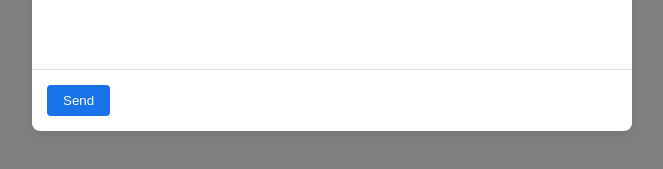
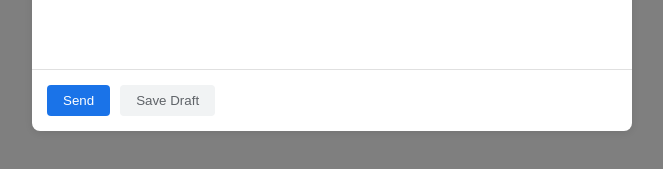
Before and after one commit to nachofalchi/chat-app, a React (Create React App) app in the folder client/: page /compose in a window 1280 px wide. Shown: the part 505-674 px from the top of the page, without its empty margins (308-971 px from the left). Built offline with nearby package versions, Linux system fonts and the light colour scheme.

Commit message:
Add save draft functionality and update UI for composing emails

```diff
--- a/client/src/components/ComposeEmail.css
+++ b/client/src/components/ComposeEmail.css
@@ -48,6 +48,17 @@
     padding: 15px;
     display: flex;
     justify-content: flex-start;
+    display: flex;
+    gap: 10px;
+}
+
+.draft-button {
+    background: #f1f3f4;
+    color: #5f6368;
+}
+
+.draft-button:hover {
+    background: #e8eaed;
 }
 
 .error-message {
--- a/client/src/components/ComposeEmail.jsx
+++ b/client/src/components/ComposeEmail.jsx
@@ -2,7 +2,7 @@
 import React, { useState } from 'react';
 import './ComposeEmail.css';
 
-export const ComposeEmail = ({ onClose, onSend }) => {
+export const ComposeEmail = ({ onClose, onSend, onSaveDraft }) => {
     const [emailData, setEmailData] = useState({
         sender: localStorage.getItem('username'),
         recipient: '',
@@ -22,6 +22,19 @@ export const ComposeEmail = ({ onClose, onSend }) => {
             onClose();
         } catch (err) {
             setError('Failed to send email');
+            console.error(err);
+        } finally {
+            setLoading(false);
+        }
+    };
+    const handleSaveDraft = async () => {
+        setLoading(true);
+        setError(null);
+        try {
+            await onSaveDraft(emailData);
+            onClose();
+        } catch (err) {
+            setError('Failed to save draft');
             console.error(err);
         } finally {
             setLoading(false);
@@ -91,6 +104,14 @@ export const ComposeEmail = ({ onClose, onSend }) => {
                         >
                             {loading ? 'Sending...' : 'Send'}
                         </button>
+                        <button
+                            type="button"
+                            onClick={handleSaveDraft}
+                            disabled={loading}
+                            className="draft-button"
+                        >
+                            Save Draft
+                        </button>
                     </div>
                 </form>
             </div>
--- a/client/src/components/MainMenu.jsx
+++ b/client/src/components/MainMenu.jsx
@@ -102,7 +102,7 @@ export const MainMenu = () => {
     const fetchSent = async () => {
         try {
             const token = localStorage.getItem('token');
-            const response = await axios.get(`${process.env.REACT_APP_API_URL}/email/trash`, {
+            const response = await axios.get(`${process.env.REACT_APP_API_URL}/email/sent`, {
                 headers: {
                     'Authorization': `Bearer ${token}`
                 }
@@ -120,7 +120,7 @@ export const MainMenu = () => {
     const fetchDrafts = async () => {
         try {
             const token = localStorage.getItem('token');
-            const response = await axios.get(`${process.env.REACT_APP_API_URL}/email/trash`, {
+            const response = await axios.get(`${process.env.REACT_APP_API_URL}/email/drafts`, {
                 headers: {
                     'Authorization': `Bearer ${token}`
                 }
@@ -132,6 +132,24 @@ export const MainMenu = () => {
             console.error('Error fetching drafts:', error);
             setError('Could not load drafts');
             setLoading(false);
+        }
+    };
+
+    const handleSaveDraft = async (emailData) => {
+        try {
+            const token = localStorage.getItem('token');
+            await axios.post(
+                `${process.env.REACT_APP_API_URL}/email/save-draft`,
+                emailData,
+                {
+                    headers: {
+                        'Authorization': `Bearer ${token}`
+                    }
+                }
+            );
+        } catch (error) {
+            console.error('Error sending email:', error);
+            throw error; // Propagate error to ComposeEmail component
         }
     };
 
@@ -254,7 +272,7 @@ export const MainMenu = () => {
             </div>
             {/* Compose */}
             {showCompose && (
-                <ComposeEmail onClose={handleCloseCompose} onSend={handleSendEmail} />
+                <ComposeEmail onClose={handleCloseCompose} onSend={handleSendEmail} onSaveDraft={handleSaveDraft}/>
             )}
         </div>
     );
```
